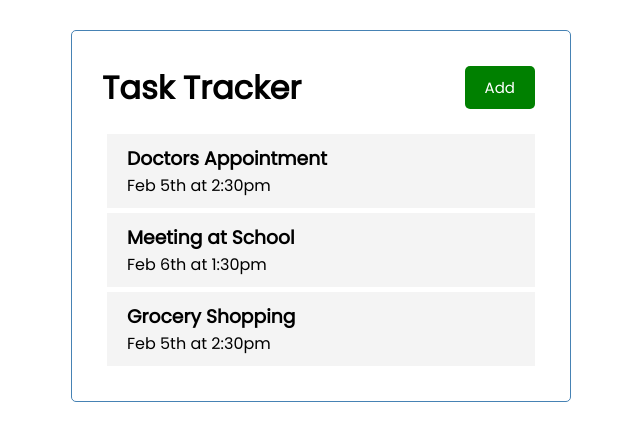
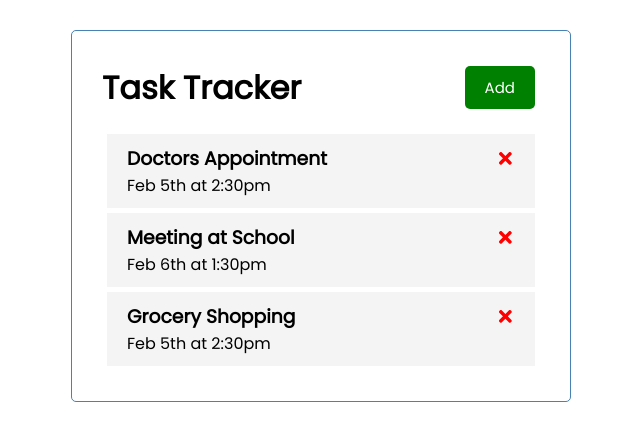
Before and after one commit to william-lac/react-task-tracker, a React (Create React App) app: page / in a window 1280 px wide. Shown: the top 440 px of the page, without its empty margins (319-959 px from the left). Built offline with nearby package versions, Linux system fonts and the light colour scheme.

Commit message:
added delete cursors

```diff
--- a/package.json
+++ b/package.json
@@ -8,6 +8,7 @@
     "@testing-library/user-event": "^12.1.10",
     "react": "^17.0.2",
     "react-dom": "^17.0.2",
+    "react-icons": "^4.3.1",
     "react-scripts": "4.0.3",
     "web-vitals": "^1.0.1"
   },
--- a/src/components/Task.js
+++ b/src/components/Task.js
@@ -1,7 +1,9 @@
+import { FaTimes } from 'react-icons/fa'
+
 const Task = ({ task }) => {
     return (
         <div className='task'>
-            <h3>{task.text}</h3>
+            <h3>{task.text} <FaTimes style={{ color: 'red', cursor: 'pointer'}}/></h3>
             <p>{task.day}</p>
         </div>
     )
```
Also changed, not shown: 2 other files (tests, documents, lock files or other folders).
